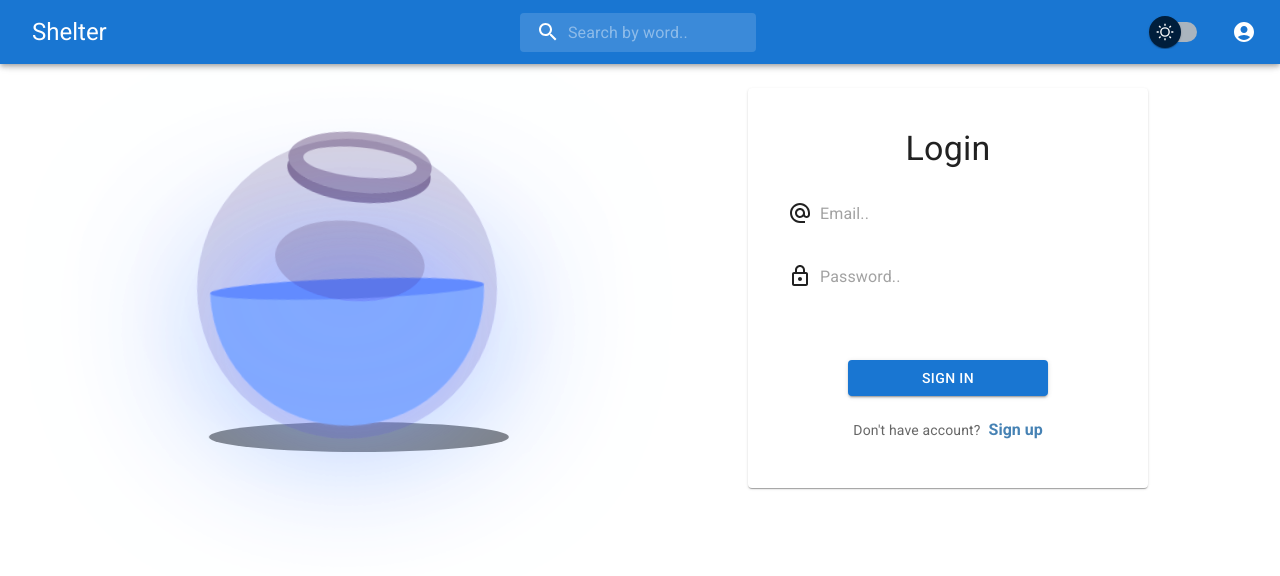
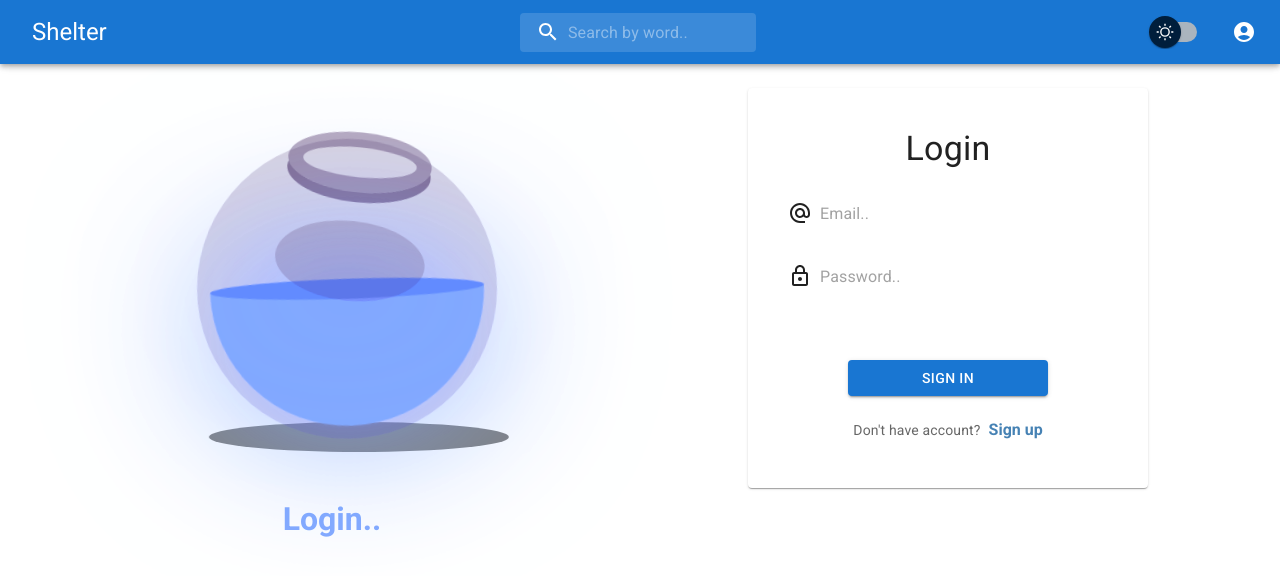
Before and after one commit to AlexForw/social-network-mui-react, a React (Create React App) app: page /login in a window 1280 px wide. Shown: the top 576 px of the page. Built offline with nearby package versions, Linux system fonts and the light colour scheme; no server answers.

Commit message:
feat: add animation in text

```diff
--- a/src/components/animations/Bowl.css
+++ b/src/components/animations/Bowl.css
@@ -141,3 +141,21 @@
         transform: translateX(0);
     }
 }
+
+.bowl__text{
+    position: absolute;
+    bottom: -50px;
+    font-size: 32px;
+    font-weight: 900;
+    animation: animateText 5s linear infinite;
+    color: #41c1fb;
+}
+
+@keyframes animateText{
+    0%{
+        filter: hue-rotate(0deg);
+    }
+    100%{
+        filter: hue-rotate(360deg);
+    }
+}
--- a/src/components/animations/Bowl.jsx
+++ b/src/components/animations/Bowl.jsx
@@ -1,7 +1,7 @@
 import './Bowl.css'
 
 
-const Bowl = () => {
+const Bowl = ({title}) => {
     return (
         <section className='bowl__wrapper'>
             <div className="bowl__shadow"></div>
@@ -10,6 +10,7 @@ const Bowl = () => {
 
                 </div>
             </div>
+            <div className='bowl__text'>Login..</div>
         </section>
     );
 };
```
